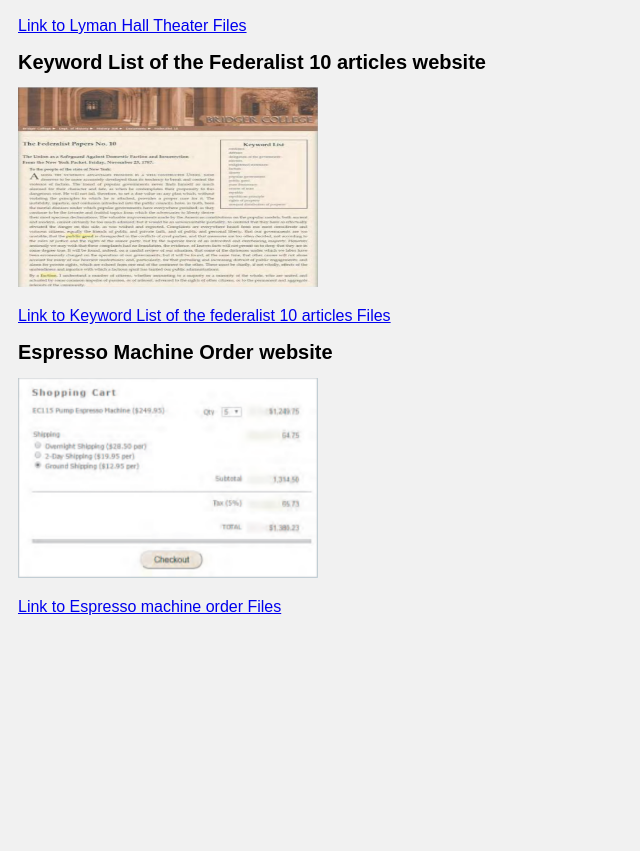
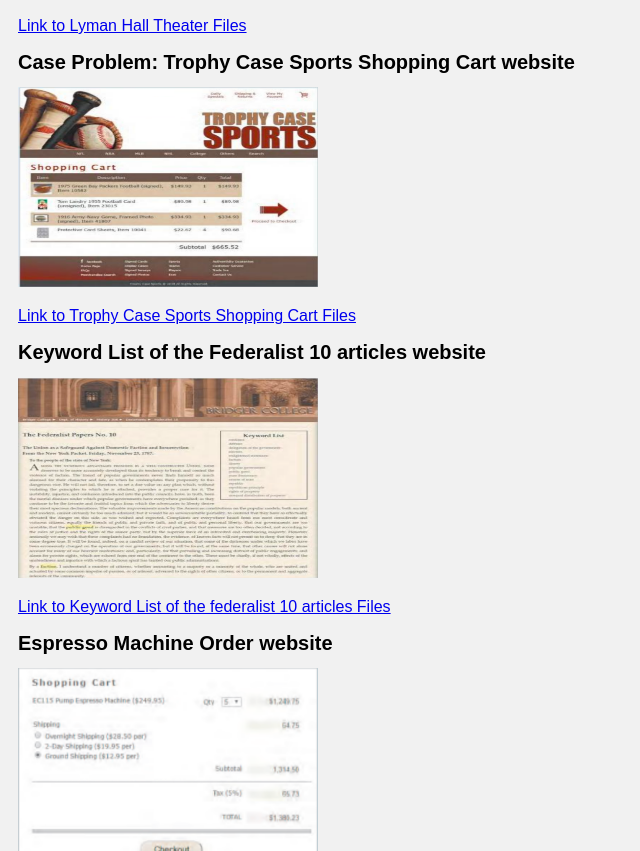
Before and after one commit to xiaemerson/emersonxia.netlify.app, a plain HTML site: page Assignments2.html in a window 1280 px wide. Shown: the part 1149-2000 px from the top of the page, without its empty margins (0-640 px from the left). Before the commit the page ends 1799 px from the top, so only its background shows below. Drawn offline with Linux system fonts and the light colour scheme.

Commit message:
Update Assignments2.html

```diff
--- a/Assignments2.html
+++ b/Assignments2.html
@@ -38,6 +38,9 @@
  <h1 style="font-size:20px">Review Problem: Upcoming Events at the Lyman Hall Theater</h1>
  <img src="Lyman_Hall_Theater.png"s width="300" height="200">
  <p><a href="Upcoming Events at the Lyman Hall Theater">Link to Lyman Hall Theater Files</a><p>
+ <h1 style="font-size:20px">Case Problem: Trophy Case Sports Shopping Cart website</h1>
+ <img src="Trophy_Case_Sports.png"s width="300" height="200">
+ <p><a href="Trophy Case Sports Shopping Cart">Link to Trophy Case Sports Shopping Cart Files</a><p>
  <h1 style="font-size:20px">Keyword List of the Federalist 10 articles website</h1>
  <img src="Keyword_List.png" width="300" height="200">
  <p><a href="Keyword List of the Federalist 10 articles">Link to Keyword List of the federalist 10 articles Files</a><p>
```
